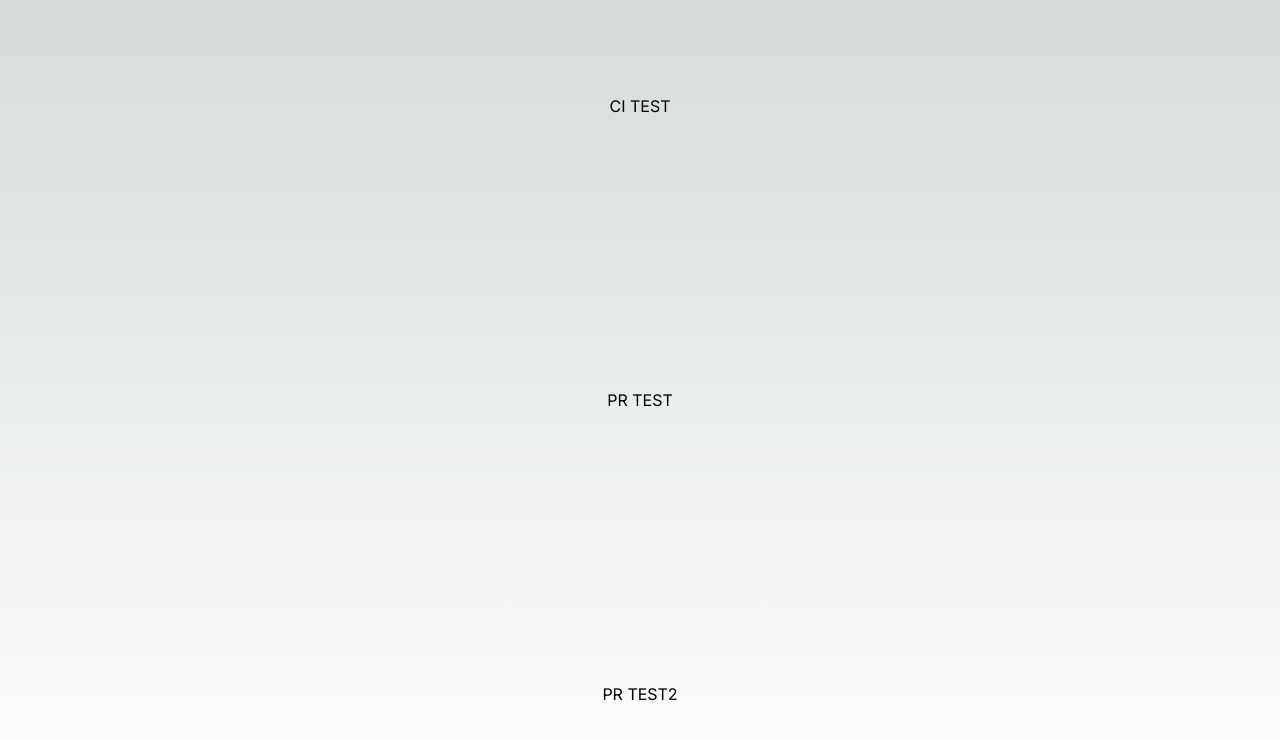
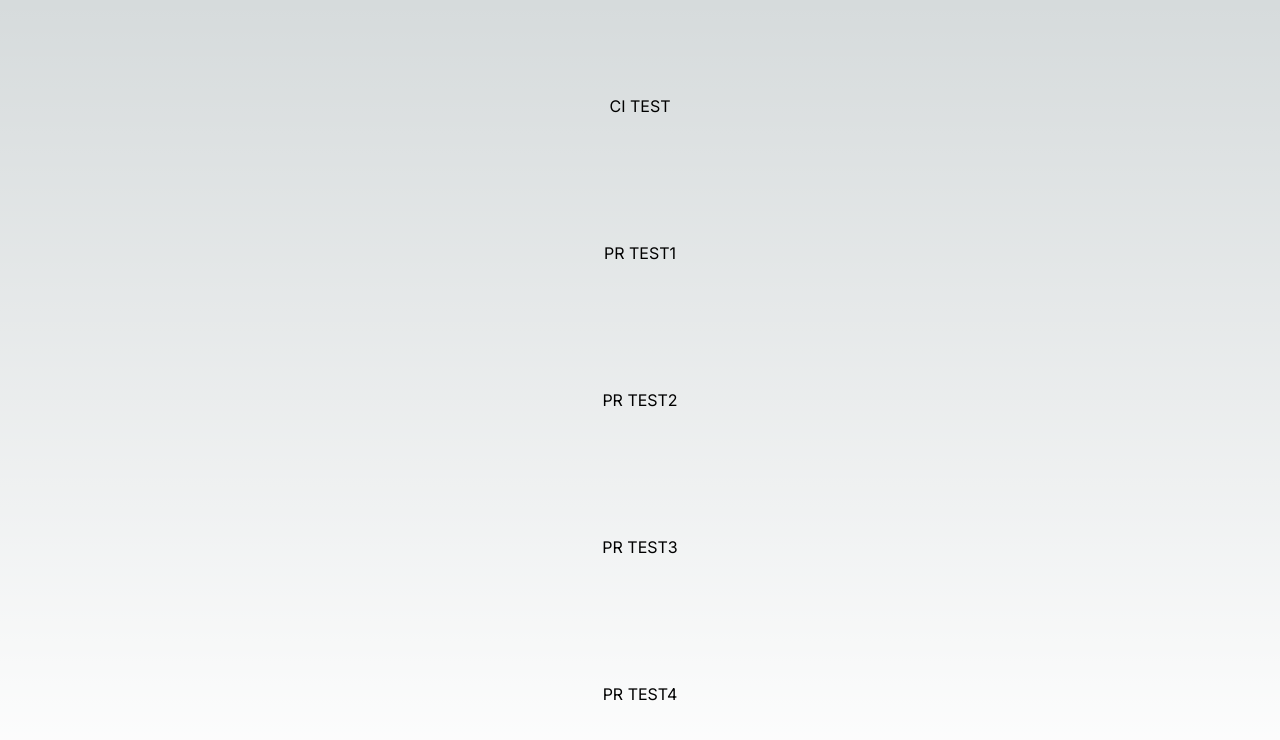
Before and after one commit to parkhyeonki/github-actions-example, a Next.js app: page / in a window 1280 px wide. Shown: the top 740 px of the page. Built offline with nearby package versions, Linux system fonts and the light colour scheme.

Commit message:
feature/Test PR

```diff
--- a/src/app/page.tsx
+++ b/src/app/page.tsx
@@ -4,8 +4,10 @@ export default function Home() {
   return (
     <main className={styles.main}>
       <div>CI TEST</div>
-      <div>PR TEST</div>
+      <div>PR TEST1</div>
       <div>PR TEST2</div>
+      <div>PR TEST3</div>
+      <div>PR TEST4</div>
     </main>
   );
 }
```
